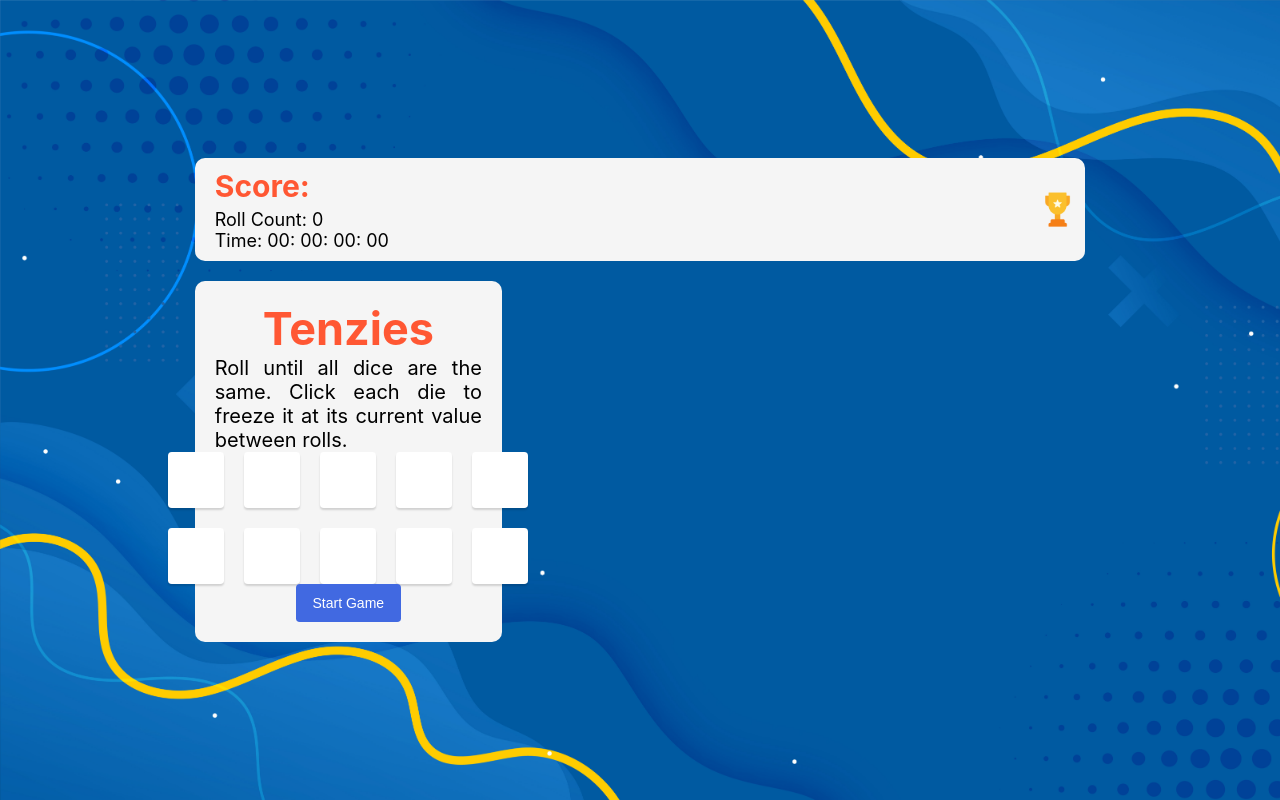
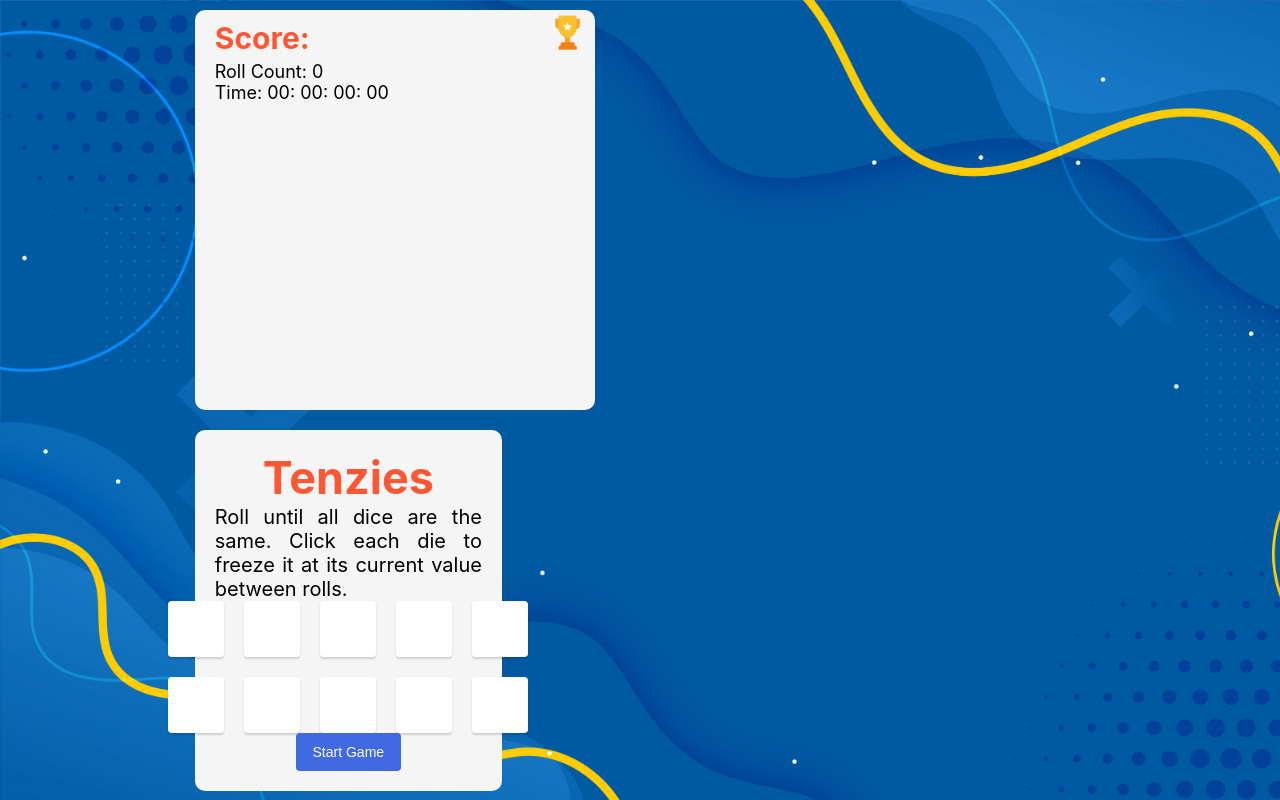
Before and after one commit to JP-DelaVega/tenzies, a React (Create React App) app: page / in a window 1280 px wide. Built offline with nearby package versions, Linux system fonts and the light colour scheme; the HTML template or start-up script is replaced by a standard one.

Commit message:
Update App.css

```diff
--- a/src/App.css
+++ b/src/App.css
@@ -17,8 +17,8 @@ body {
 }
 
 .tracker{
-  width: 100%;
-  height: 50%;
+  width: 400px;
+  height: 400px;
   background: #F5F5F5;
   border-radius: 10px;
   text-indent: 10px;
@@ -97,8 +97,8 @@ p{
 .record{
   position: absolute;
   top:30.4%;
-  width: 50vh;
-  height: 50vh;
+  width: 400px;
+  height: 400px;
   background: #F5F5F5;
   border-radius: 10px;
   padding: 20px;
```
